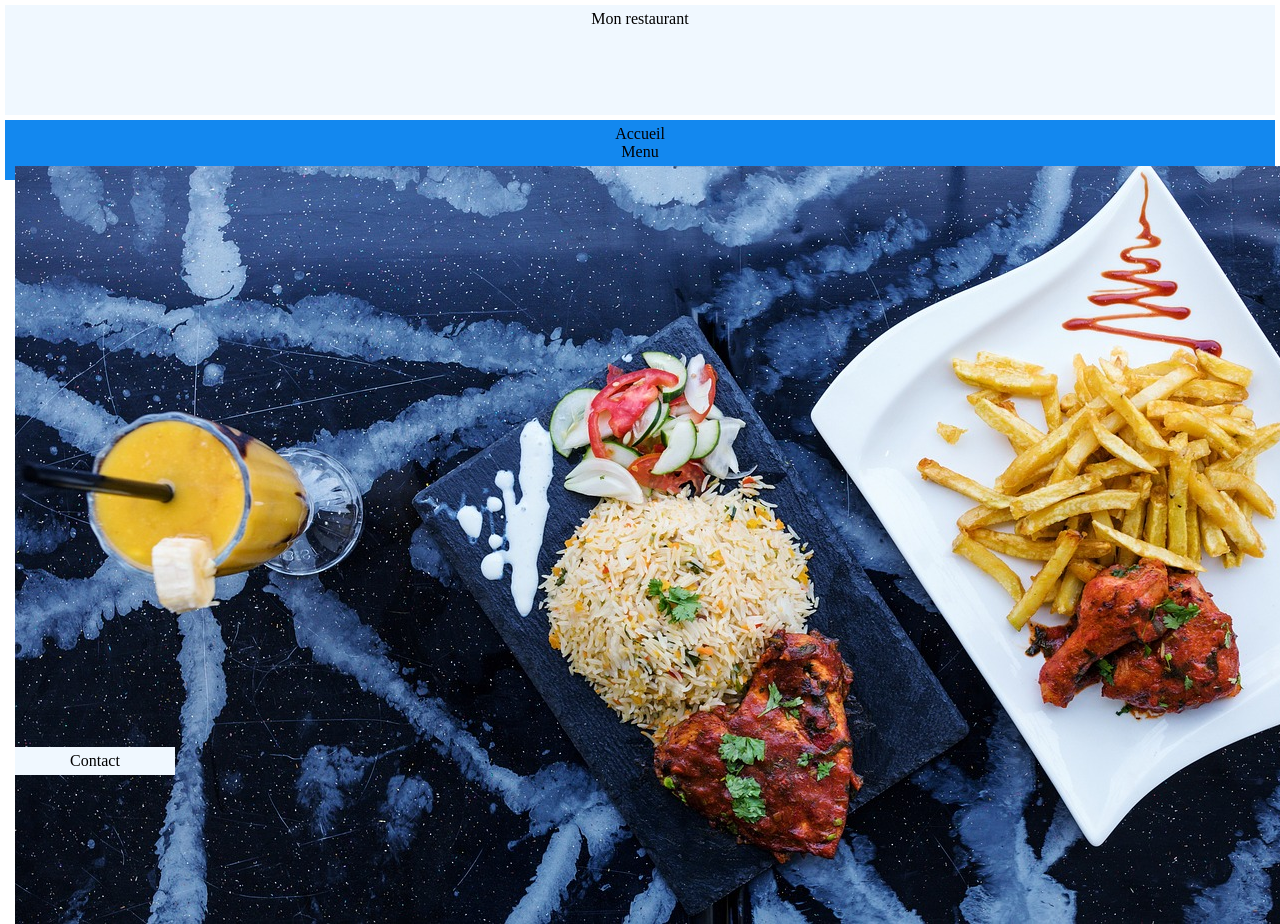
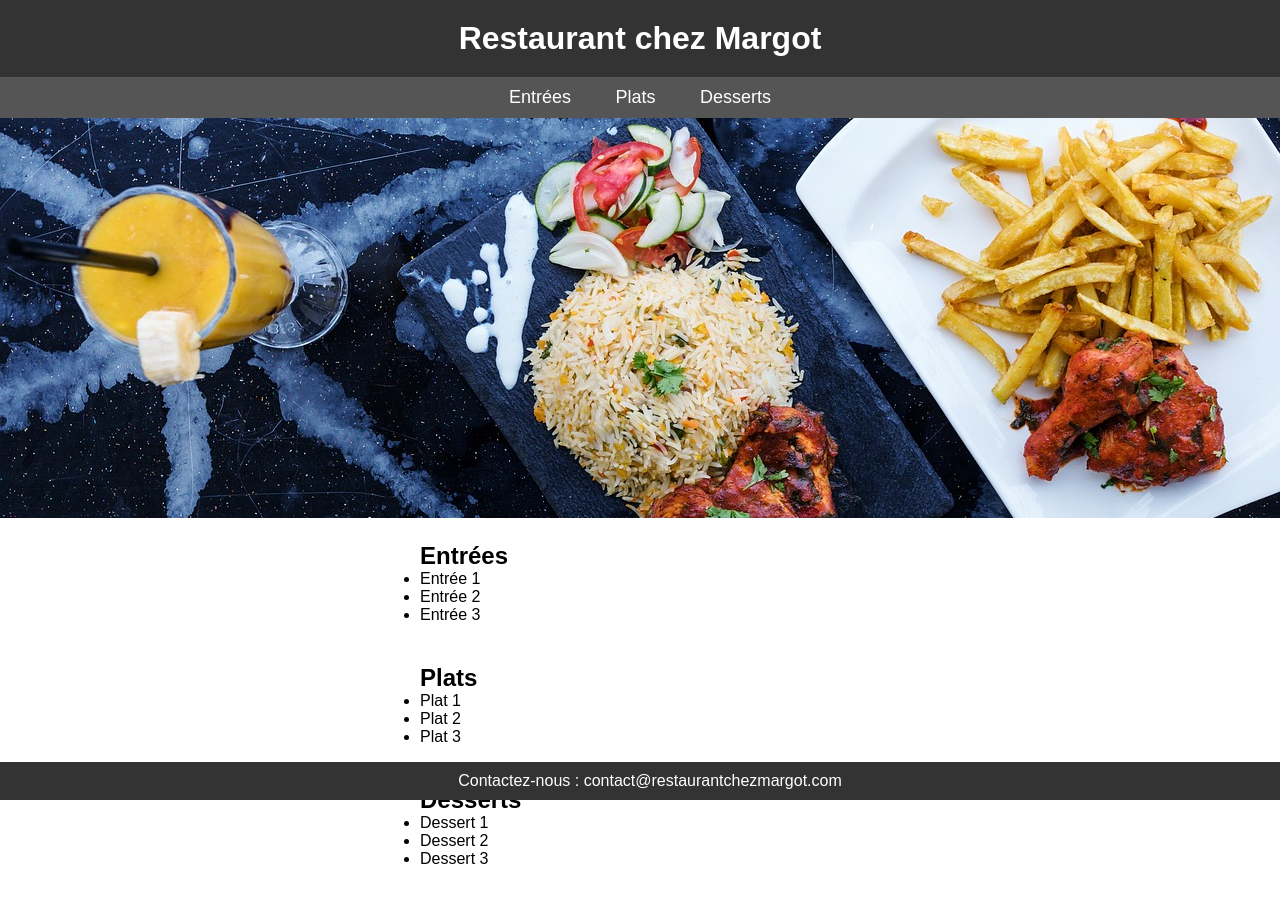
Before and after one commit to MargotCK/my-restaurant, a plain HTML site: page index.html in a window 1280 px wide. Shown: the top 924 px of the page. After the commit the page ends 888 px from the top, so only its background shows below. Drawn offline with Linux system fonts and the light colour scheme.

Commit message:
changement de css

```diff
--- a/index.html
+++ b/index.html
@@ -1,35 +1,64 @@
 <!DOCTYPE html>
-<html lang="fr">
+<html lang="en">
 <head>
-    <meta charset="UTF-8">
-    <meta name="viewport" content="width=device-width, initial-scale=1.0">
-    <title>Chez Margot</title>
-    <link rel="stylesheet" href="styles.css">
-</head>
+<meta charset="UTF-8">
+<meta name="viewport" content="width=device-width, initial-scale=1.0">
+<title>Restaurant chez Margot</title>
+<link rel="stylesheet" type="text/css" href="styles.css">
+<style>
+    /* Ajout d'un style pour le conteneur central dans le fichier HTML */
+    .central-container {
+      max-width: 800px;
+      margin: 0 auto;
+      padding: 20px;
+    }
+</style>
+
 <body>
-    <div id="globale">
-        <div id="header">Mon restaurant</div>
 
-        <div id=nav>
-            <ul>
-              <li>Accueil</a></li>
-              <li>Menu</a></li>
-            </ul>
-          </nav>
+<header>
+    <h1>Restaurant chez Margot</h1>
+</header>
 
-        <div id="contenu">
-            <div class="image">
-                <img class="restaurant-image" src="assets/meal.jpg" alt="plat entrée, dessert">
-            </div>
-            <div id="menu">
+<nav>
+    <a href="#menu-entree">Entrées</a>
+    <a href="#menu-plat">Plats</a>
+    <a href="#menu-dessert">Desserts</a>
+</nav>
 
-            </div>
-        </div>
-
-        <div id="footer">Contact</div>
+<img class="banner" src="assets/meal.jpg" alt="Bannière du restaurant">
 
 
+<div class="menu-section" id="menu-entree">
+    <h2>Entrées</h2>
+    <ul>
+        <li>Entrée 1</li>
+        <li>Entrée 2</li>
+        <li>Entrée 3</li>
+    </ul>
+</div>
 
-    </div>
+<div class="menu-section" id="menu-plat">
+    <h2>Plats</h2>
+    <ul>
+        <li>Plat 1</li>
+        <li>Plat 2</li>
+        <li>Plat 3</li>
+    </ul>
+</div>
+
+<div class="menu-section" id="menu-dessert">
+    <h2>Desserts</h2>
+    <ul>
+    <li>Dessert 1</li>
+    <li>Dessert 2</li>
+    <li>Dessert 3</li>
+    </ul>
+</div>
+
+<footer>
+    <p>Contactez-nous : contact@restaurantchezmargot.com</p>
+</footer>
+
 </body>
 </html>
--- a/styles.css
+++ b/styles.css
@@ -2,64 +2,55 @@
     margin: 0;
     padding: 0;
 }
+/* Reset des styles par défaut du navigateur */
+body, h1, h2, ul, li, p {
+    margin: 0;
+    padding: 0;
+    }
 
-#global{
+  body {
+    font-family: 'Arial', sans-serif;
+    box-sizing: border-box;
+  }
 
-    border: 1px solid brown;
-    background-color: bisque;
+  header {
+    background-color: #333;
+    color: white;
+    text-align: center;
+    padding: 20px;
+  }
 
-}
+  nav {
+    background-color: #555;
+    padding: 10px;
+    text-align: center;
+  }
 
-#header{
-    border: 1px;
-    background-color: aliceblue;
-    height: 100px;
-    margin: 5px;
-    padding: 5px;
+  nav a {
+    color: white;
+    text-decoration: none;
+    margin: 0 20px;
+    font-size: 18px;
+  }
+
+  .banner {
+    width: 100%;
+    max-height: 400px;
+    object-fit: cover;
+  }
+
+  .menu-section {
+    padding: 20px;
+    margin-right: 400px;
+    margin-left: 400px;
+  }
+
+  footer {
+    background-color: #333;
+    color: white;
     text-align: center;
-
-}
-#nav{
-    border: 1px;
-    background-color: rgb(19, 136, 239);
-    height: 50px;
-    margin: 5px;
-    padding: 5px;
-    text-align: center;
-}
-
-
-#contenu{
-    border: 1px;
-    background-color: aliceblue;
-    height: 400px;
-    margin: 5px;
-    min-height: 400px;
-    text-align: center;
-
-}
-#footer{
-    border: 1px;
-    background-color: aliceblue;
-    bottom: 20px;
-    width: 150px;
-    margin: 5px;
-    padding: 5px;
-    text-align: center;
+    padding: 10px;
     position: fixed;
-}
-#menu{
-    border: 1px;
-    background-color: aliceblue;
-    width: 150px;
-    right: 2px;
-    left: 2cm;
-    padding: 5px;
-    min-height: 400px;
-    text-align: center;
-}
-
-#image{
-    max-width: 100%; /* Largeur maximale de l'image */
-      height: auto;
-}
+    bottom: 0;
+    width: 100%;
+  }
```
Also changed, not shown: chezmargot.html (deleted, +0 -103 lines).
